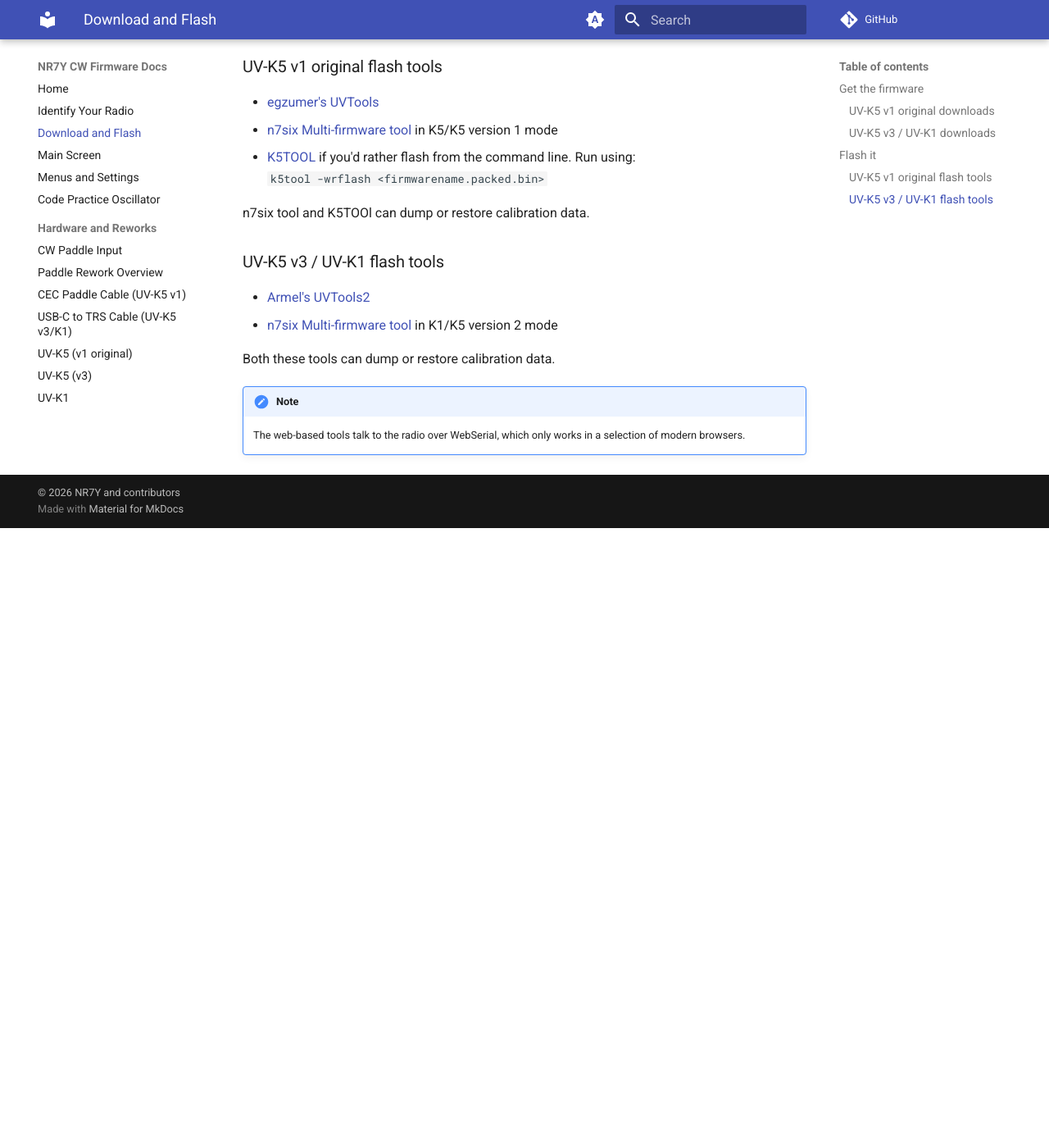
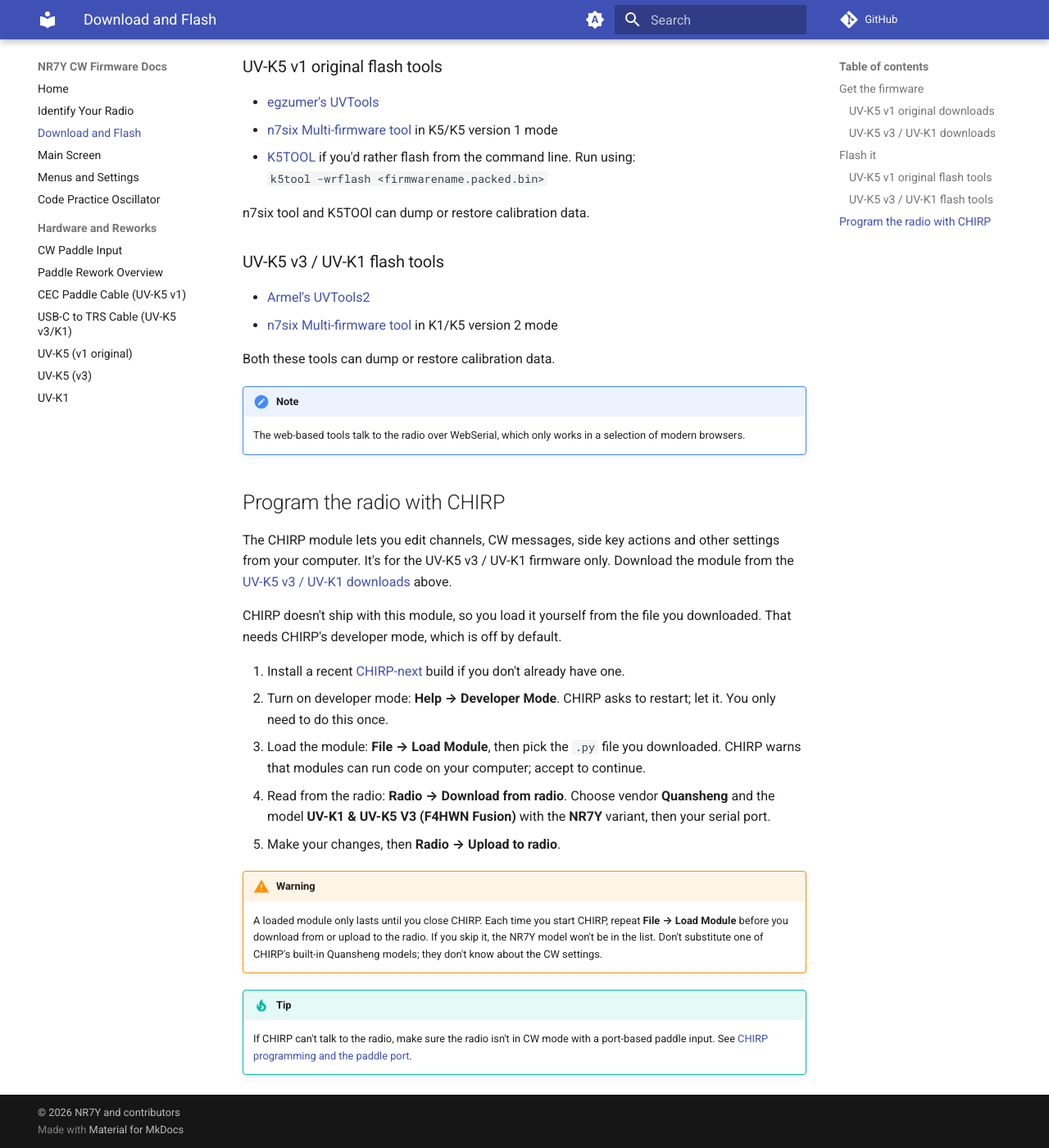
Before and after one commit to briand/cw-firmware-docs, an MkDocs documentation site: the page built from docs/download-and-flash.md, in a window 1280 px wide and 1400 px high, scrolled down 1526 px. Shown: the whole window at 82% size. Built offline with MkDocs 1.6.1 and Material for MkDocs 9.7.7, drawn with Linux system fonts in a browser that asks for light colours; comment, search, counter and statistics services are not loaded; before the commit the page ends 2170 px from its top, so only the background shows below that.

Commit message:
explain how to load and use the chirp module

```diff
--- a/docs/download-and-flash.md
+++ b/docs/download-and-flash.md
@@ -68,3 +68,37 @@ Both these tools can dump or restore calibration data.
 
 !!! note
     The web-based tools talk to the radio over WebSerial, which only works in a selection of modern browsers.
+
+## Program the radio with CHIRP
+
+The CHIRP module lets you edit channels, CW messages, side key actions and
+other settings from your computer. It's for the UV-K5 v3 / UV-K1 firmware
+only. Download the module from the [UV-K5 v3 / UV-K1
+downloads](#uv-k5-v3-uv-k1-downloads) above.
+
+CHIRP doesn't ship with this module, so you load it yourself from the file you
+downloaded. That needs CHIRP's developer mode, which is off by default.
+
+1. Install a recent [CHIRP-next](https://chirpmyradio.com/projects/chirp/wiki/Download)
+   build if you don't already have one.
+2. Turn on developer mode: **Help → Developer Mode**. CHIRP asks to restart;
+   let it. You only need to do this once.
+3. Load the module: **File → Load Module**, then pick the `.py` file you
+   downloaded. CHIRP warns that modules can run code on your computer; accept
+   to continue.
+4. Read from the radio: **Radio → Download from radio**. Choose vendor
+   **Quansheng** and the model **UV-K1 & UV-K5 V3 (F4HWN Fusion)** with the
+   **NR7Y** variant, then your serial port.
+5. Make your changes, then **Radio → Upload to radio**.
+
+!!! warning
+    A loaded module only lasts until you close CHIRP. Each time you start
+    CHIRP, repeat **File → Load Module** before you download from or upload
+    to the radio. If you skip it, the NR7Y model won't be in the list. Don't
+    substitute one of CHIRP's built-in Quansheng models; they don't know
+    about the CW settings.
+
+!!! tip
+    If CHIRP can't talk to the radio, make sure the radio isn't in CW mode
+    with a port-based paddle input. See [CHIRP programming and the paddle
+    port](hardware/cw-paddle-input.md#how-is-serial-port-chirp-programming-affected-by-the-rework).
```
